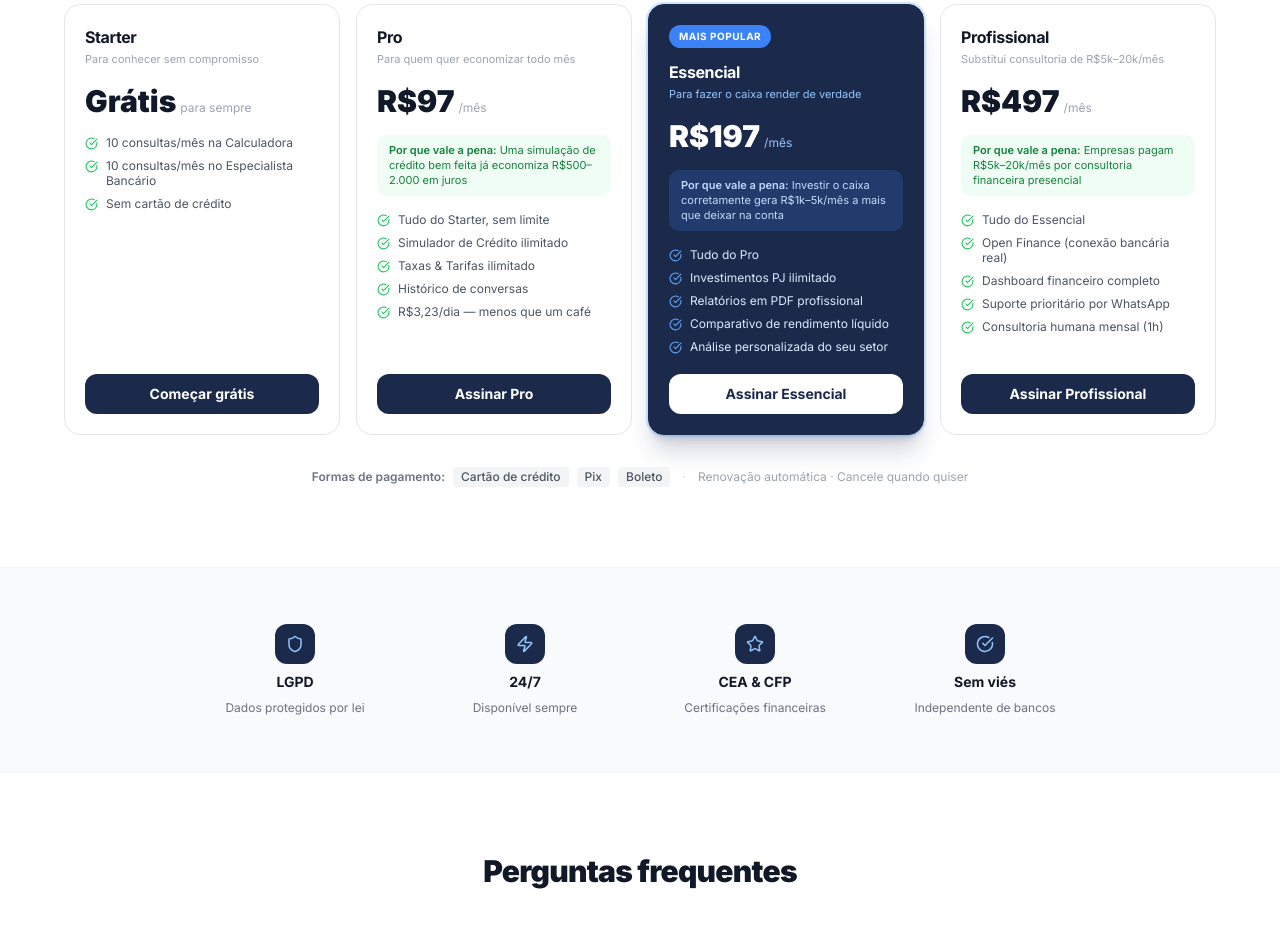
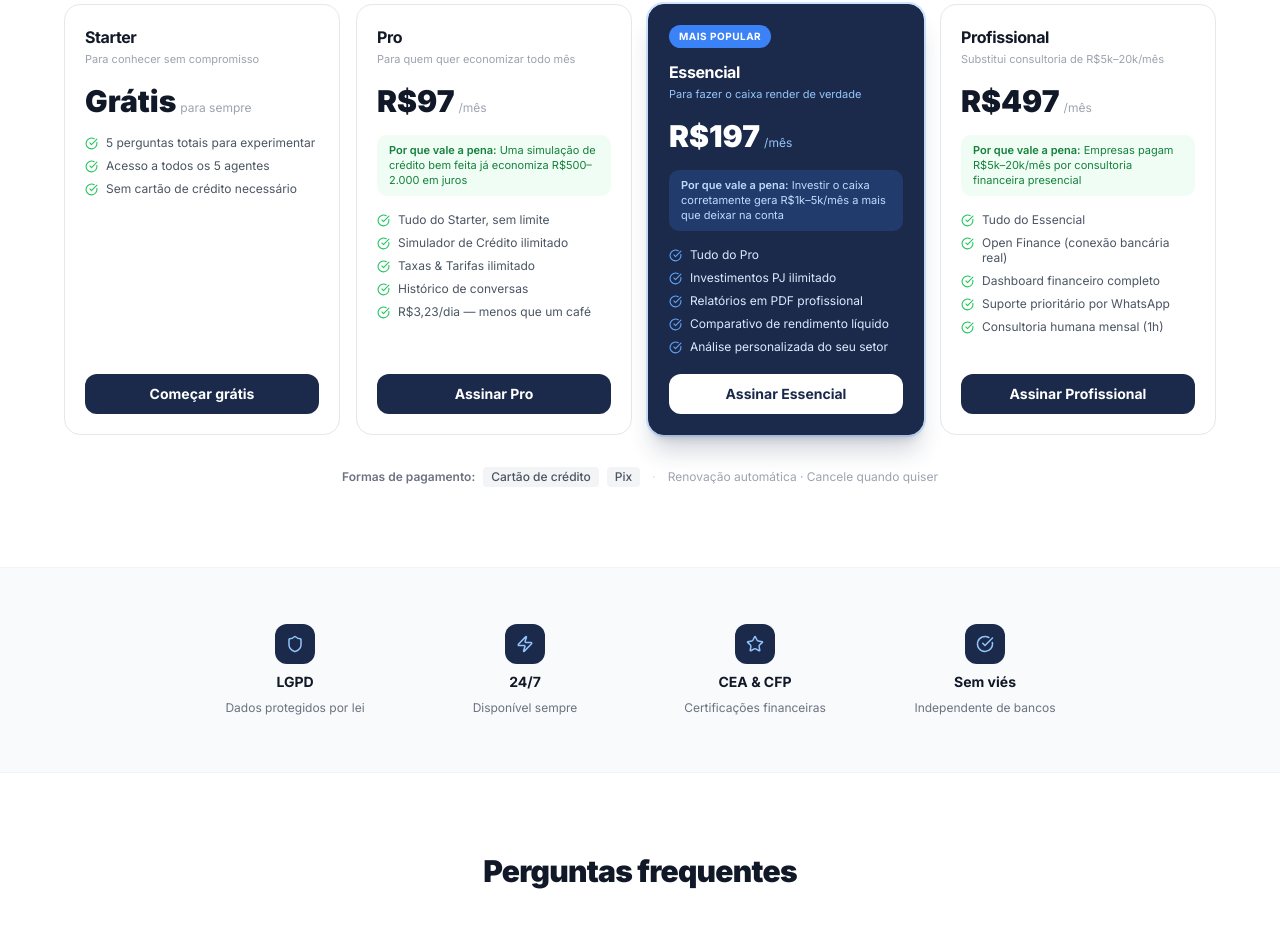
Before and after one commit to odeteassistenteoliveira/meu-gerente-pj-v2, a Next.js app: page / in a window 1280 px wide. Shown: the part 2611-3538 px from the top of the page. Built offline with nearby package versions, Linux system fonts and the light colour scheme.

Commit message:
feat: ajustar plano Starter para 5 perguntas totais com acesso a todos os agentes

```diff
--- a/src/components/landing/PlanosSection.tsx
+++ b/src/components/landing/PlanosSection.tsx
@@ -14,9 +14,9 @@ const planosBase = [
     descricao: "Para conhecer sem compromisso",
     economia: null,
     features: [
-      "10 consultas/mês na Calculadora",
-      "10 consultas/mês no Especialista Bancário",
-      "Sem cartão de crédito",
+      "5 perguntas totais para experimentar",
+      "Acesso a todos os 5 agentes",
+      "Sem cartão de crédito necessário",
     ],
     cta: "Começar grátis",
     destaque: false,
@@ -214,7 +214,6 @@ export default function PlanosSection() {
             <span className="font-semibold text-gray-500">Formas de pagamento:</span>
             <span className="bg-gray-100 text-gray-600 px-2 py-0.5 rounded font-medium">Cartão de crédito</span>
             <span className="bg-gray-100 text-gray-600 px-2 py-0.5 rounded font-medium">Pix</span>
-            <span className="bg-gray-100 text-gray-600 px-2 py-0.5 rounded font-medium">Boleto</span>
           </div>
           <span className="hidden sm:block text-gray-300">·</span>
           <span>Renovação automática · Cancele quando quiser</span>
```
